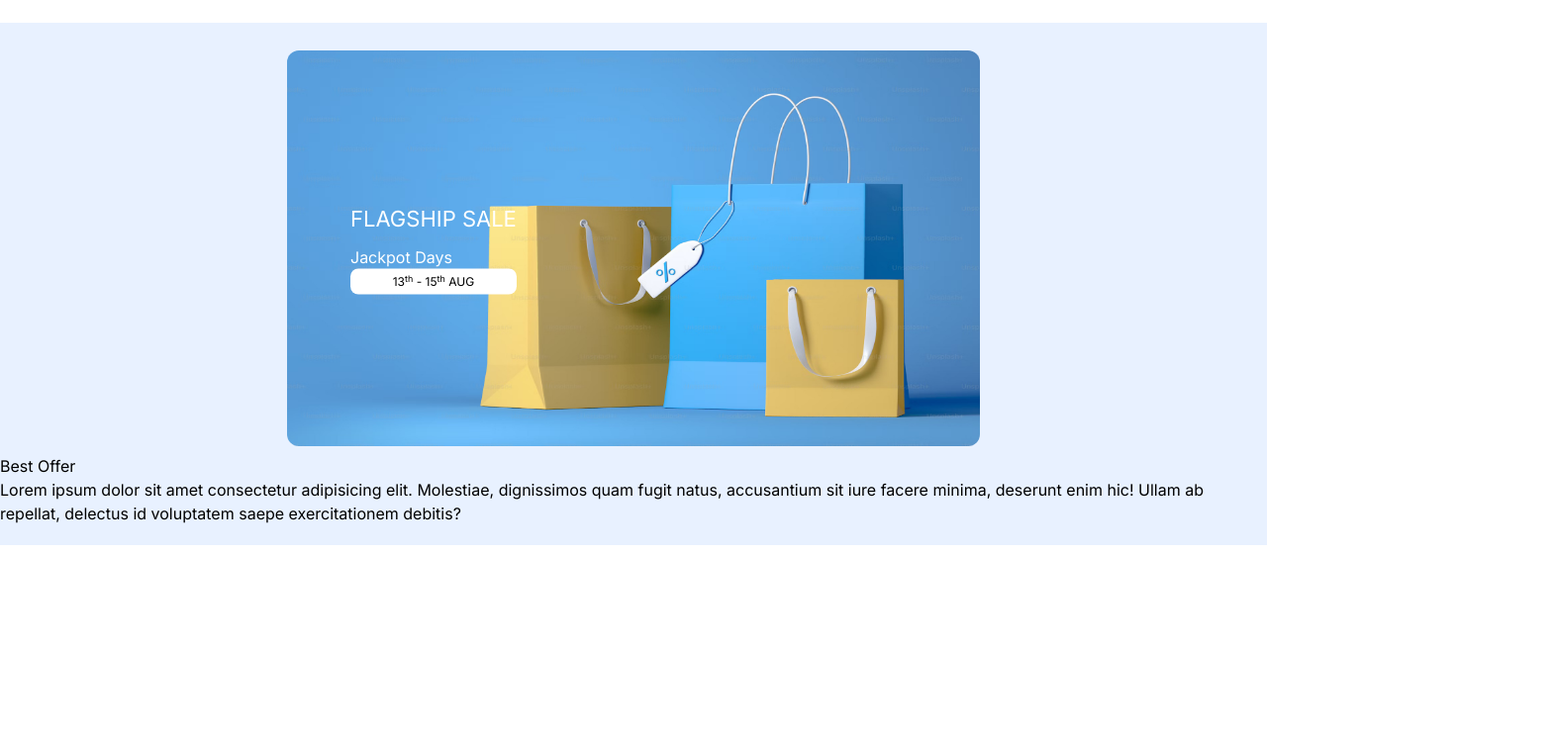
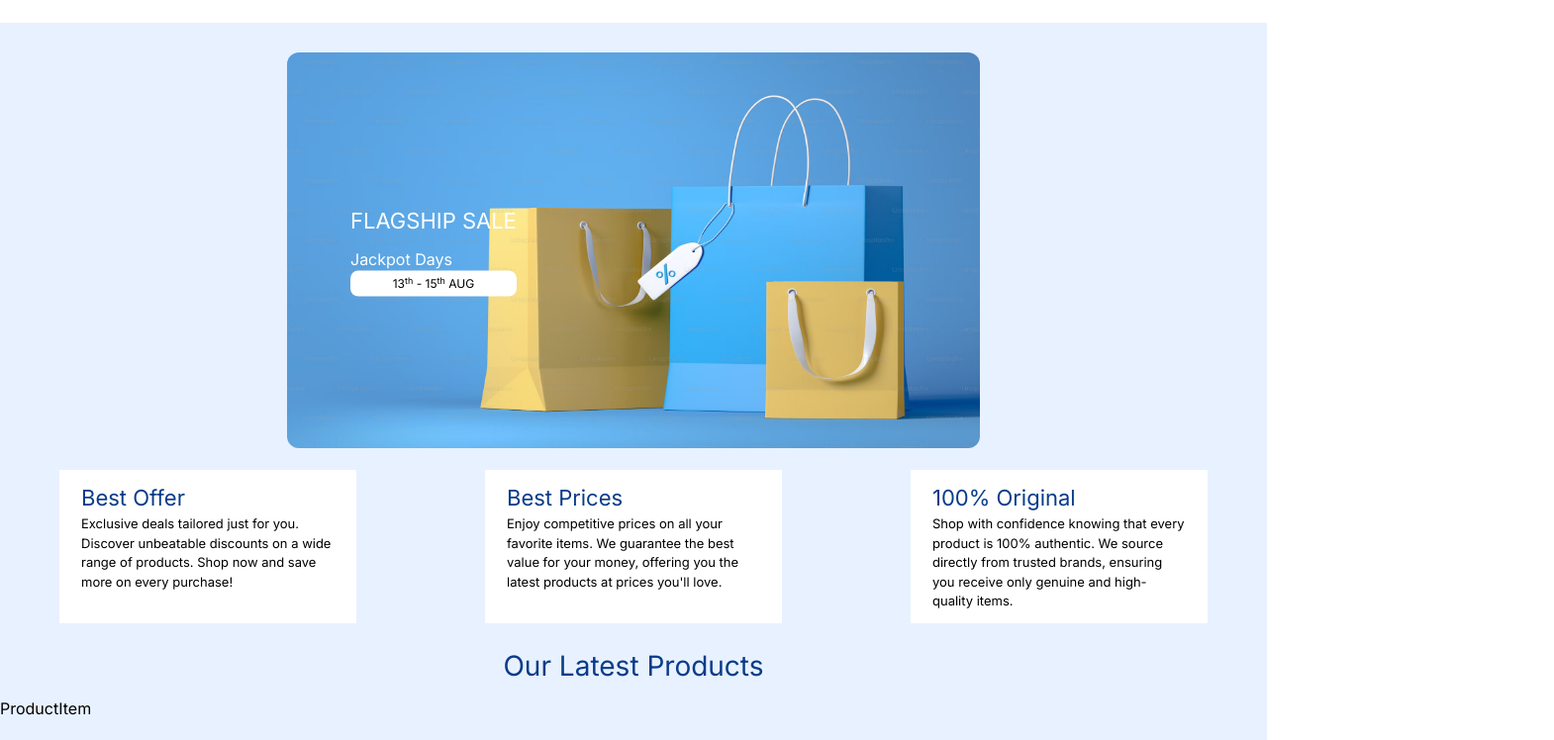
Before and after one commit to mongalmoy/fastkart, a Next.js app: page / in a window 1280 px wide. Shown: the part 117-865 px from the top of the page at 99% size, 1570 px wide, since content can reach past the window. Before the commit the page ends 800 px from the top, so only its background shows below. Built offline with nearby package versions, Linux system fonts and the light colour scheme.

Commit message:
homepage card item completed & started working on product item card

```diff
--- a/src/app/globals.css
+++ b/src/app/globals.css
@@ -26,6 +26,9 @@ body {
   margin: 0;
   padding: 0;
   box-sizing: border-box;
+  width: 100vw;
+  height: 100vh;
+  overflow-x: hidden;
 }
 
 
--- a/src/components/NavigationBar/navigationbar.css
+++ b/src/components/NavigationBar/navigationbar.css
@@ -6,6 +6,10 @@
   height: var(--header-nav-height);
   padding-right: 60px;
   padding-left: 60px;
+  position: fixed;
+  top: var(--header-height);
+  width: 100%;
+  z-index: 99;
 }
 .app_logo {
   font-size: 28px;
--- a/src/components/header/header.css
+++ b/src/components/header/header.css
@@ -6,6 +6,11 @@
   justify-content: space-between;
   padding-right: 60px;
   padding-left: 60px;
+  width: 100%;
+  position: fixed;
+  top: 0;
+  left: 0;
+  z-index: 99;
 }
 .welcome {
   background-color: #fff;
--- a/src/components/homepagecard/homepagecard.css
+++ b/src/components/homepagecard/homepagecard.css
@@ -0,0 +1,13 @@
+.homepage_card {
+  width: 300px;
+  padding: 12px 22px;
+  background-color: #fff;
+}
+.content_heading {
+  font-size: 22px;
+  color: #093C89;
+}
+.content_text {
+  font-size: 13px;
+  color: #000;
+}
--- a/src/components/homepagecard/homepagecard.jsx
+++ b/src/components/homepagecard/homepagecard.jsx
@@ -1,10 +1,11 @@
 import React from 'react'
+import './homepagecard.css'
 
-const HomepageCard = () => {
+const HomepageCard = (props) => {
   return (
     <div className='homepage_card'>
-      <h3 className='content_heading'>Best Offer</h3>
-      <p className="content_text">Lorem ipsum dolor sit amet consectetur adipisicing elit. Molestiae, dignissimos quam fugit natus, accusantium sit iure facere minima, deserunt enim hic! Ullam ab repellat, delectus id voluptatem saepe exercitationem debitis?</p>
+      <h3 className='content_heading'>{props?.name}</h3>
+      <p className="content_text">{props?.text}</p>
     </div>
   )
 }
--- /dev/null
+++ b/src/components/itemcart/productitem.jsx
@@ -0,0 +1,10 @@
+import React from 'react'
+import './productitem.css';
+
+const ProductItem = () => {
+  return (
+    <div>ProductItem</div>
+  )
+}
+
+export default ProductItem
--- /dev/null
+++ b/src/data/homepagedata/homepagedata.js
@@ -0,0 +1,14 @@
+export const homepagecard = [
+  {
+    name: "Best Offer",
+    content: "Exclusive deals tailored just for you. Discover unbeatable discounts on a wide range of products. Shop now and save more on every purchase!"
+  },
+  {
+    name: "Best Prices",
+    content: "Enjoy competitive prices on all your favorite items. We guarantee the best value for your money, offering you the latest products at prices you'll love."
+  },
+  {
+    name: "100% Original",
+    content: "Shop with confidence knowing that every product is 100% authentic. We source directly from trusted brands, ensuring you receive only genuine and high-quality items."
+  },
+]
--- a/src/pages/homepage/homepage.css
+++ b/src/pages/homepage/homepage.css
@@ -1,9 +1,15 @@
 .homepage {
   background-color: var(--homepage-bg);
   padding: 20px 0;
+  position: absolute;
+  top: calc(var(--header-height) + var(--header-nav-height));
+  left: 0;
+  width: 100%;
+  min-height: calc(100vh - var(--header-height) - var(--header-nav-height));
+  /* overflow-y: scroll; */
 }
 .homepage_mega_img_container {
-  padding: 8px;
+  padding: 10px 8px;
   display: flex;
   align-content: center;
   justify-content: center;
@@ -17,7 +23,7 @@
 .homepage_image_content {
   position: absolute;
   top: 50%;
-  width: 100%;
+  /* width: 100%; */
   transform: translateY(-50%);
   display: flex;
   align-items: center;
@@ -41,3 +47,16 @@
   padding: 4px 8px;
   color: #000;
 }
+.homepage_product_card {
+  display: flex;
+  flex-wrap: wrap;
+  justify-content: space-between;
+  padding: 12px 60px
+}
+.our_latest_products {
+  color: #093C89;
+  margin: 10px 0;
+  padding: 0;
+  font-size: 28px;
+  text-align: center;
+}
--- a/src/pages/homepage/homepage.jsx
+++ b/src/pages/homepage/homepage.jsx
@@ -2,6 +2,9 @@ import React from "react";
 import "./homepage.css";
 import Image from "next/image";
 import HomepageCard from "@/components/homepagecard/homepagecard";
+import { homepagecard } from "@/data/homepagedata/homepagedata";
+import { Grid } from "@mui/material";
+import ProductItem from "@/components/itemcart/productitem";
 
 const Homepage = () => {
   return (
@@ -18,16 +21,33 @@ const Homepage = () => {
             <div className="image_left_content">
               <h3>FLAGSHIP SALE</h3>
               <p>Jackpot Days</p>
-            <p>13<sup>th</sup> - 15<sup>th</sup> AUG</p>
+              <p>
+                13<sup>th</sup> - 15<sup>th</sup> AUG
+              </p>
+            </div>
           </div>
         </div>
       </div>
 
+      <div className="homepage_product_card">
+        {homepagecard.map((el,ind) => {
+          return (
+            <HomepageCard
+              key={ind}
+              name={el.name}
+              text={el.content}
+            />
+          )
+        })}
       </div>
 
-      <div className="homepage_product_card">
-        <HomepageCard />
-      </div>
+      <h1 className="our_latest_products">Our Latest Products</h1>
+
+      <Grid spacing={3}>
+        <Grid item xs={2} md={4} lg={4}>
+          <ProductItem />
+        </Grid>
+      </Grid>
     </div>
   );
 };
```
Also changed, not shown: src/components/itemcart/productitem.css (added). Lines whose indentation alone changed are shown as unchanged.
